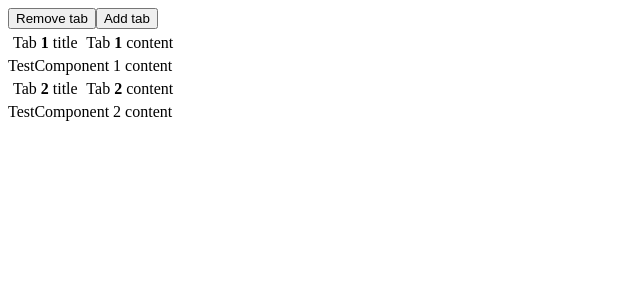
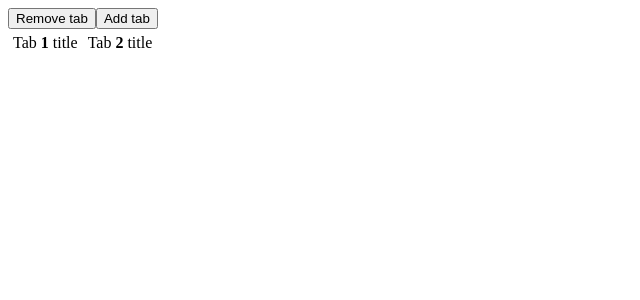
Before and after one commit to snrmoiseenko/se_tabs, an Angular app: page / in a window 1280 px wide. Shown: the top 300 px of the page, without its empty margins (0-640 px from the left). Built offline with nearby package versions, Linux system fonts and the light colour scheme.

Commit message:
feat: Add navigation bar to tabs

```diff
--- a/src/app/tabs/se-tabs.component.html
+++ b/src/app/tabs/se-tabs.component.html
@@ -1 +1,5 @@
-<ng-content></ng-content>
+<div class="tabs__titles">
+  <div *ngFor="let tab of tabs" class="tabs__title">
+      <ng-container *ngTemplateOutlet="tab.getTitle()"></ng-container>
+  </div>
+</div>
--- a/src/app/tabs/se-tabs.component.ts
+++ b/src/app/tabs/se-tabs.component.ts
@@ -1,4 +1,11 @@
-import { ChangeDetectionStrategy, Component, OnInit } from "@angular/core";
+import {
+  ChangeDetectionStrategy,
+  Component,
+  ContentChildren,
+  OnInit,
+  QueryList,
+} from "@angular/core";
+import { SETabComponent } from "./tab/se-tab.component";
 
 @Component({
   selector: "se-tabs",
@@ -6,6 +13,9 @@ import { ChangeDetectionStrategy, Component, OnInit } from "@angular/core";
   changeDetection: ChangeDetectionStrategy.OnPush,
 })
 export class SETabsComponent implements OnInit {
+  @ContentChildren(SETabComponent)
+  tabs: QueryList<SETabComponent>;
+
   constructor() {}
 
   ngOnInit() {}
--- a/src/app/tabs/se-tabs.module.ts
+++ b/src/app/tabs/se-tabs.module.ts
@@ -1,3 +1,4 @@
+import { CommonModule } from "@angular/common";
 import { NgModule } from "@angular/core";
 
 import { SETabsComponent } from "./se-tabs.component";
@@ -6,6 +7,7 @@ import { SETabContentComponent } from "./tab/tab-content/se-tab-content.componen
 import { SETabTitleComponent } from "./tab/tab-title/se-tab-title.component";
 
 @NgModule({
+  imports: [CommonModule],
   exports: [
     SETabsComponent,
     SETabComponent,
--- a/src/app/tabs/tab/se-tab.component.ts
+++ b/src/app/tabs/tab/se-tab.component.ts
@@ -1,12 +1,24 @@
-import { ChangeDetectionStrategy, Component, OnInit } from "@angular/core";
+import {
+  ChangeDetectionStrategy,
+  Component,
+  ContentChild,
+  TemplateRef,
+} from "@angular/core";
+
+import { SETabTitleComponent } from "./tab-title/se-tab-title.component";
 
 @Component({
   selector: "se-tab",
   templateUrl: "se-tab.component.html",
   changeDetection: ChangeDetectionStrategy.OnPush,
 })
-export class SETabComponent implements OnInit {
+export class SETabComponent {
+  @ContentChild(SETabTitleComponent, { static: true })
+  private title: SETabTitleComponent;
+
+  getTitle(): TemplateRef<any> {
+    return this.title?.getTemplate();
+  }
+
   constructor() {}
-
-  ngOnInit() {}
 }
--- a/src/app/tabs/tab/tab-title/se-tab-title.component.ts
+++ b/src/app/tabs/tab/tab-title/se-tab-title.component.ts
@@ -1,13 +1,20 @@
-import { ChangeDetectionStrategy, Component, OnInit } from "@angular/core";
+import {
+  ChangeDetectionStrategy,
+  Component,
+  TemplateRef,
+  ViewChild,
+} from "@angular/core";
 
 @Component({
   selector: "se-tab-title",
-  template: `<ng-content></ng-content>`,
-  styleUrls: ["./style/se-tab-title.scss"],
+  template: `<ng-template><ng-content></ng-content></ng-template>`,
   changeDetection: ChangeDetectionStrategy.OnPush,
 })
-export class SETabTitleComponent implements OnInit {
-  constructor() {}
+export class SETabTitleComponent {
+  @ViewChild(TemplateRef, { static: true })
+  private template: TemplateRef<any>;
 
-  ngOnInit() {}
+  getTemplate(): TemplateRef<any> {
+    return this.template;
+  }
 }
--- a/src/app/tabs/tab/tab-title/style/se-tab-title--active.scss
+++ /dev/null
@@ -1,3 +0,0 @@
-.se-tab-title--active {
-  border-bottom: 2px solid #ff2222;
-}
--- a/src/app/tabs/tab/tab-title/style/se-tab-title.scss
+++ /dev/null
@@ -1,7 +0,0 @@
-@import "se-tab-title--active";
-
-:host {
-  display: inline-block;
-  padding: 5px;
-  cursor: pointer;
-}
```
